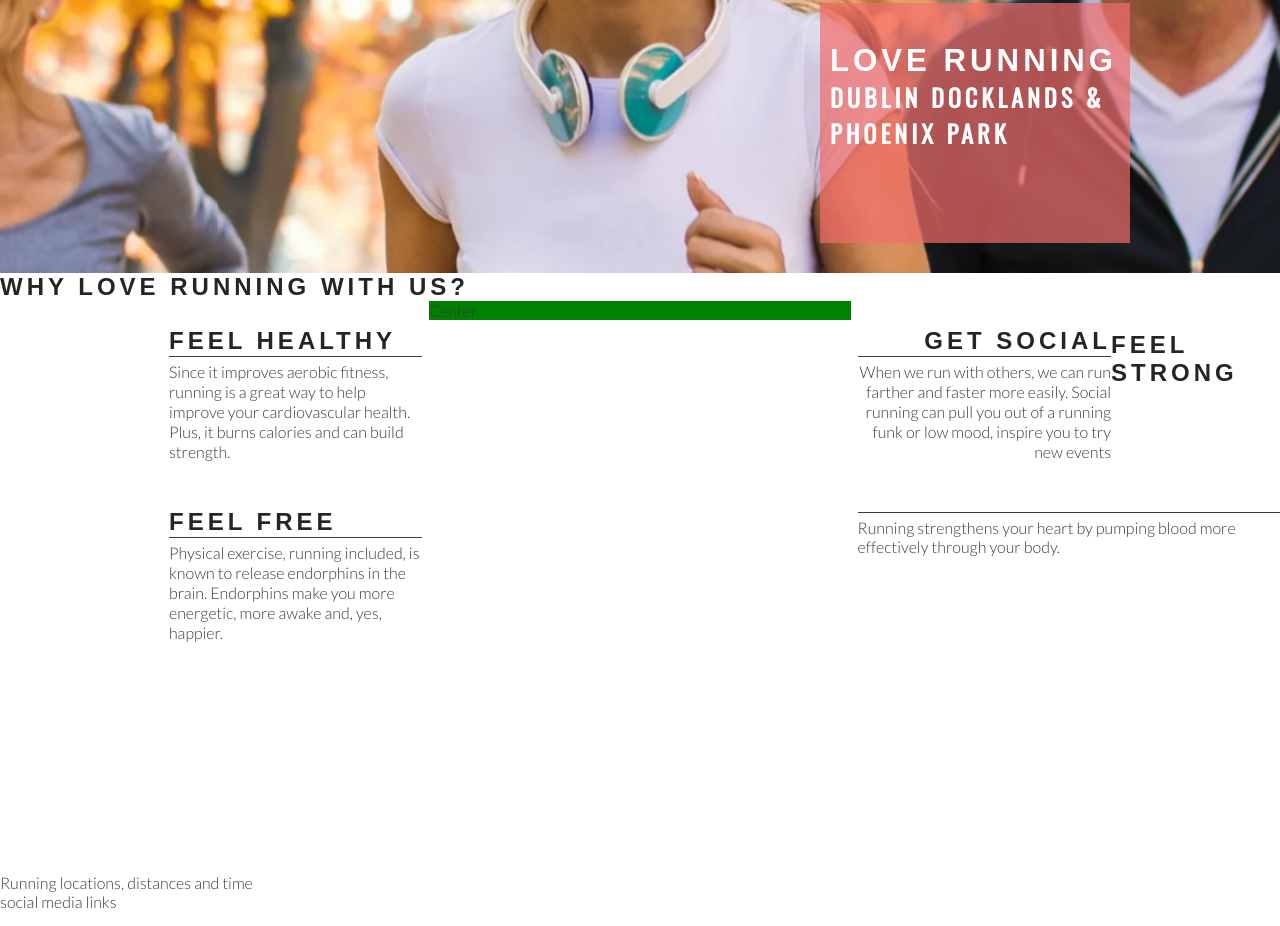
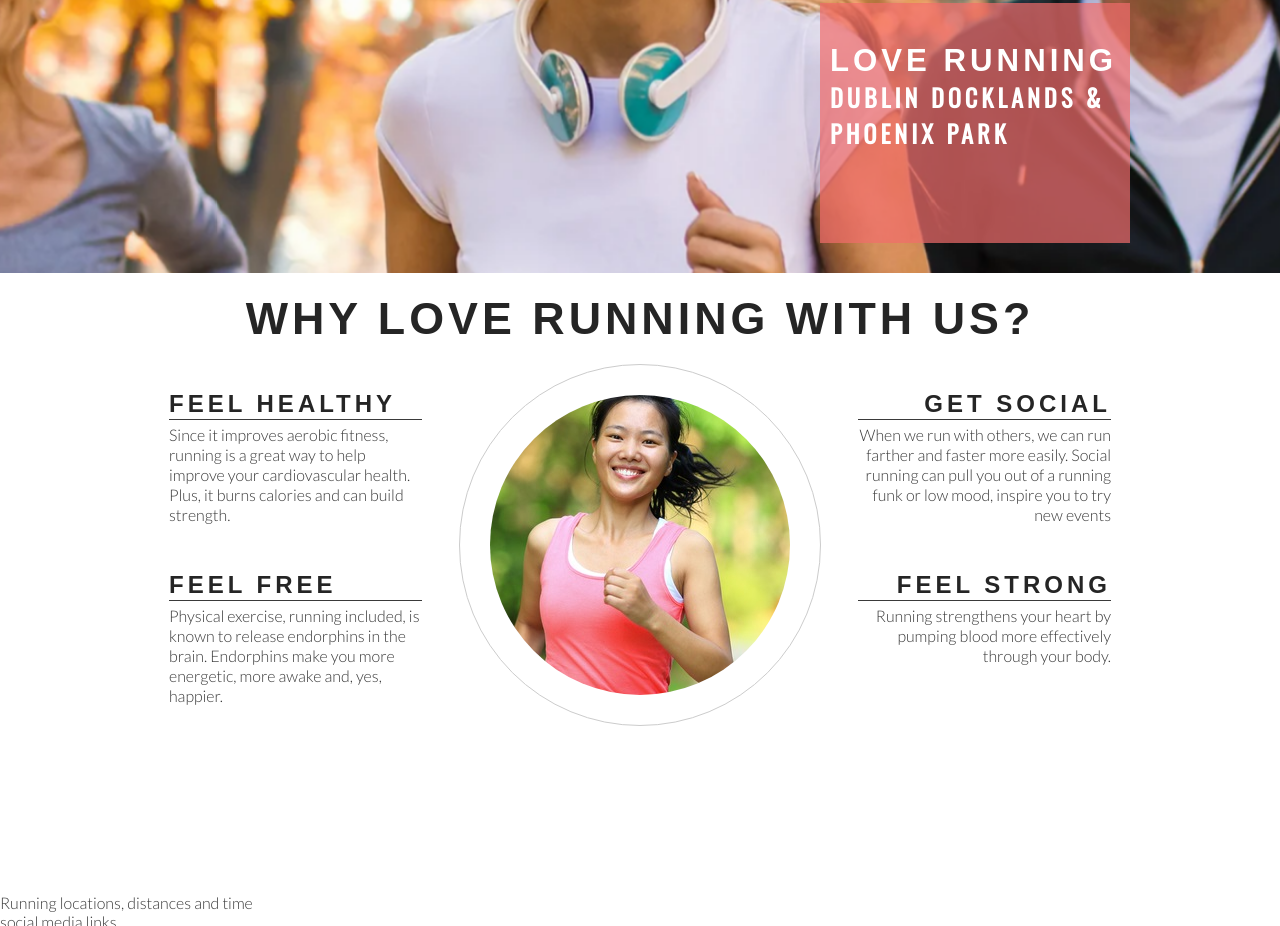
Before and after one commit to arpreacher/enjoy-running, a plain HTML site: page index.html in a window 1280 px wide. Shown: the part 402-1328 px from the top of the page. Drawn offline with nearby package versions, Linux system fonts and the light colour scheme.

Commit message:
Club ethos image tainer circle created

```diff
--- a/assets/css/style.css
+++ b/assets/css/style.css
@@ -137,7 +137,7 @@ h2 {
 #center-about {
     width: 33%;
     margin: 0 auto;
-    background-color: green;
+
 
 }
 
@@ -170,3 +170,27 @@ hr{
 .right-about-heading p {
     text-align: right;
 }
+
+#welcome {
+    text-align: center;
+    margin: 20px 0;
+    font-size: 280%;
+}
+
+#circle-container {
+    width: 300px;
+    height: 300px;
+    padding: 30px;
+    border-style: solid;
+    border-color: #ccc;
+    border-width: 1px;
+    border-radius: 50%;
+    margin : 0 auto;
+
+}
+
+#circle-cover-bg {
+    background: url('../images/ethos-center-image.jpg') no-repeat center center;
+    height: 100%;
+    border-radius: 50%;
+}
--- a/index.html
+++ b/index.html
@@ -36,7 +36,7 @@
 
     </section>
     <section id="club-ethos">
-        <h1>Why love running with us?</h1>
+        <h2 id="welcome">Why love running with us?</h2>
         <div id="left-about">
             <div class="left-about-heading">
                 <h2>Feel Healthy</h2>
@@ -62,7 +62,7 @@
                 </p>
             </div>
 
-            <div>
+            <div class="right-about-heading">
                 <h2>Feel Strong</h2>
                 <hr>
                 <p>
@@ -71,7 +71,13 @@
             </div>
         </div>
 
-        <div id="center-about">Center</div>
+        <div id="center-about">
+            <div id="circle-container">
+
+                <div id="circle-cover-bg"></div>
+
+            </div>
+        </div>
 
     </section>
     <section>Running locations, distances and time</section>
```
Also changed, not shown: assets/images/ethos-center-image.jpg (added).
